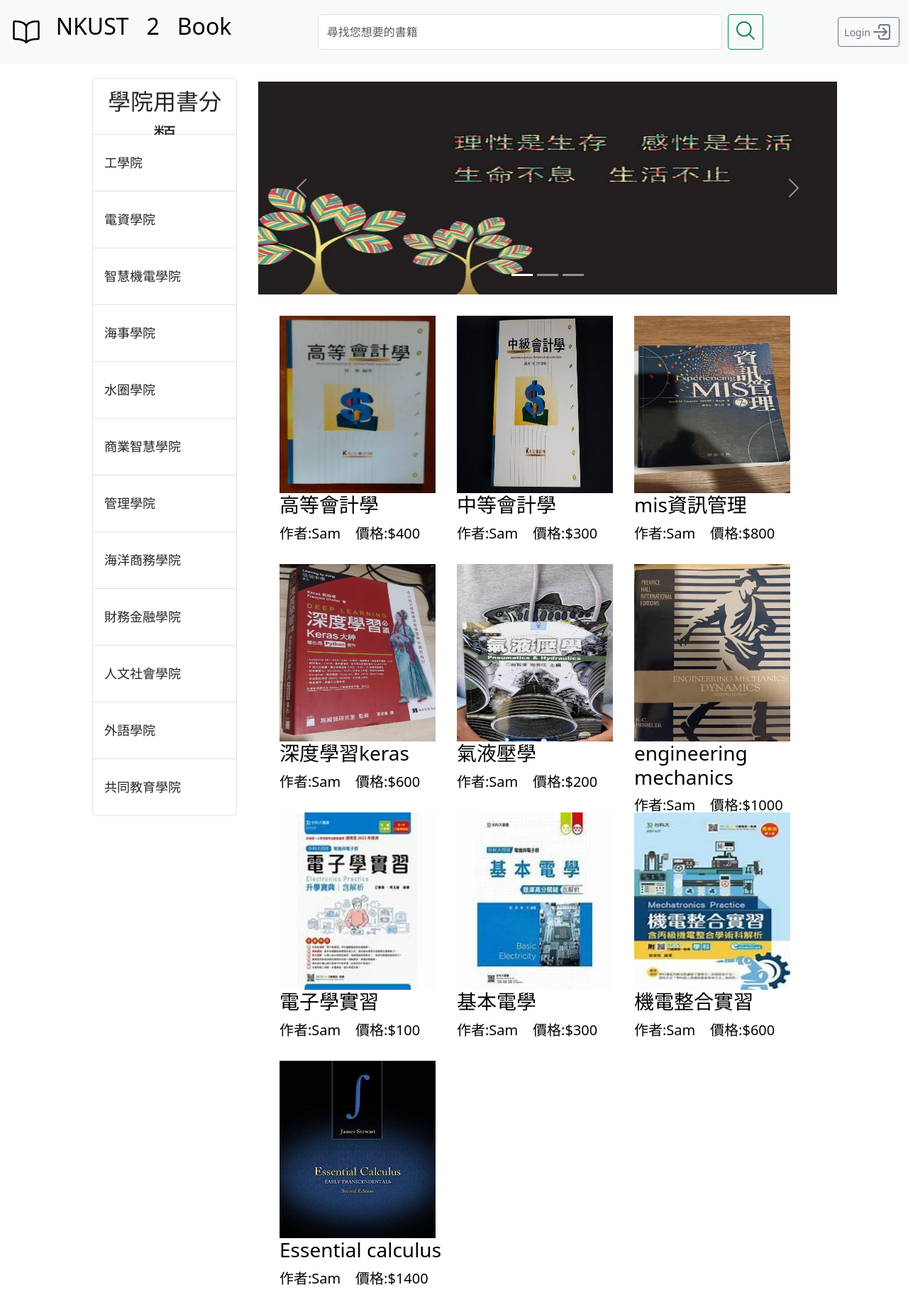
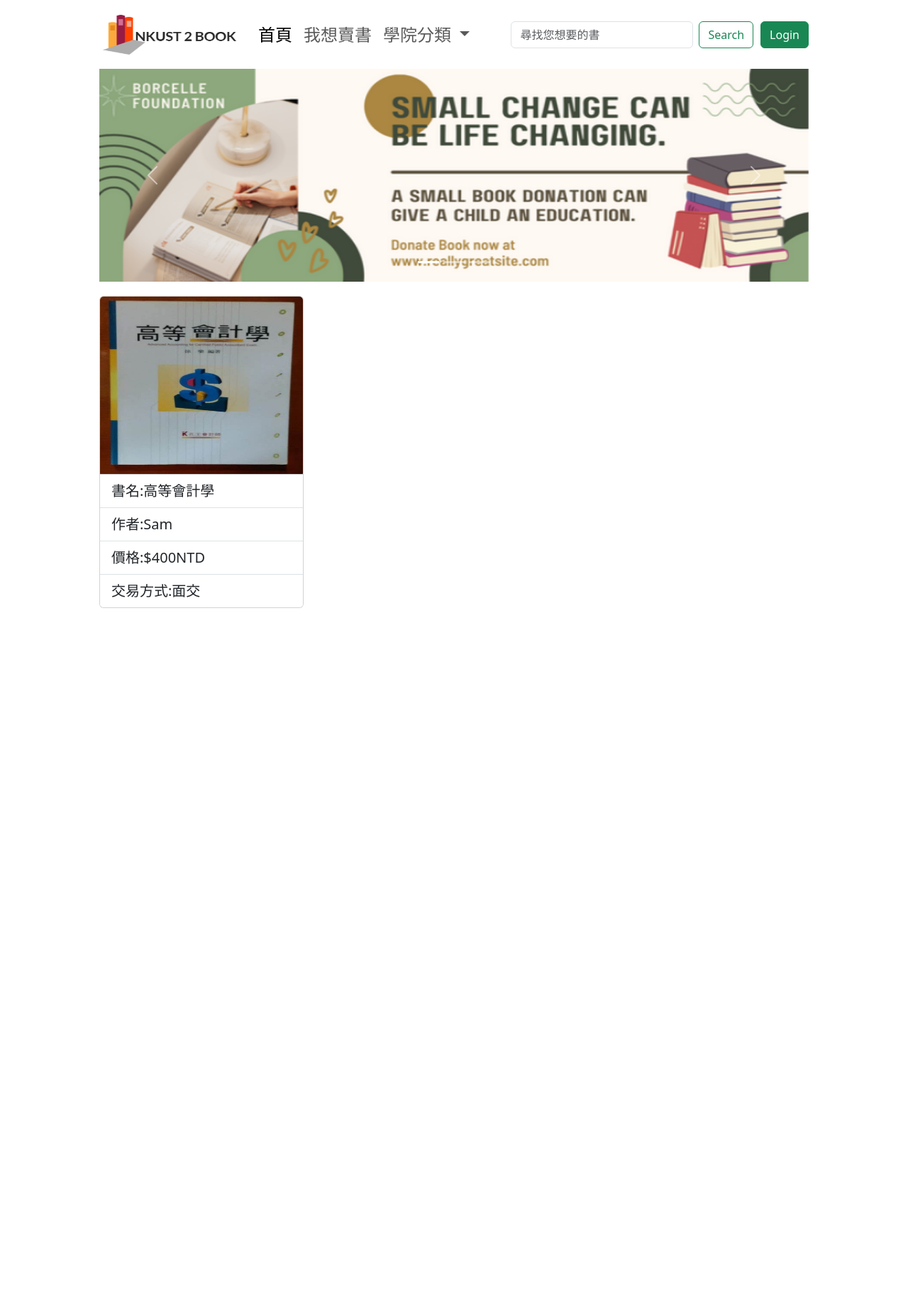
Before and after one commit to cherrytank/nkust_2_book, a PHP site: page /html/main.html in a window 1280 px wide. Shown: the whole page at 71% size. After the commit the page ends 857 px from the top, so only its background shows below. Run offline with PHP 8.4, Linux system fonts and the light colour scheme.

Commit message:
update UI

```diff
--- a/css/main.css
+++ b/css/main.css
@@ -1,6 +1,7 @@
 body{
     height: 100vh;
-    background-color: beige;
+    background-color: #292929;
+    color: #292929;
 }
 
 .a_null{
@@ -10,32 +11,21 @@
 
 .navb{
     min-height: 60px;
-}
-.flax_row{
-    display: flex;
-    flex-flow: row;
+    max-width: 80%;
 }
 
 .navtext{
-    font-size: xx-large;
+    font-size: x-large;
     text-align: center;
     justify-content: center;
-}
-.searchbar{
-    width: 50%;
-    height: 50px;
-}
-
-.searchbar_button{
-    width: 50%;
-    height: 50px;
 }
 
 .back{
     display: flex;
-    flex-flow: row;
+    flex-flow: column;
     height: 100%;
-    padding: 100px;
+    max-width: 80%;
+    padding: 0px 200px 30px;
 }
 
 .slidebar{
@@ -44,56 +34,22 @@
 }
 
 .topslide{
+    display: flex;
+    text-align: center;
+    justify-content: center;
     height: 350px;
     width: 100%;
-}
-
-.midbox{
-    margin-top: 15px;
-    width: 80%;
-    height: 100vh;
-    display: flex;
-    flex-flow: column;
-
-}
-
-.list-group{
-    width: 100%;
-    height: 100px;
-}
-
-.sideclass{
-    height: 100vh;
-    width: 20%;
-    margin-top: 10px;
-    margin-left: 30px;
-    margin-right: 30px;
-}
-
-.class_group_title{
-    text-align: center;
-    font-size: xx-large;
-    width: 100%;
-    min-height: 80px;
-}
-
-.class_group_item{
-    font-size: large;
-    min-height: 80px;
 }
 
 .bookrack{
     height: 100%;
     width: 100%;
-    padding: 20px;
+    padding: 20px 0px;
 }
 
-.books{
-    padding: 10px;
-    width: 250px;
-    height: 350px;
+.bookinfo{
+    font-size: 20px;
 }
-
 .price{
     font-size: 20px;
 }
--- a/html/main.html
+++ b/html/main.html
@@ -9,45 +9,53 @@
         integrity="sha384-KK94CHFLLe+nY2dmCWGMq91rCGa5gtU4mk92HdvYe+M/SXH301p5ILy+dN9+nJOZ" crossorigin="anonymous">
 </head>
 <body>
-<nav class="navbar fixed-top navbar-light bg-light">
-    <div class="container-fluid navb">
-        <a class="navbar-brand flax_row align-items-center" href="#">
-            <img src="../accet/book-outline.svg" alt="" width="50" height="40" class="d-inline-block align-items-center">
-            <p class="navtext align-items-center">&nbsp; NKUST &nbsp; 2 &nbsp; Book</p>
+<nav class="navbar navbar-expand-lg navbar-light sticky-top" style="background-color: white">
+<div class="container-fluid navb navtext">
+    <a class="navbar-brand" href="#">
+        <img src="../accet/logo.png" alt="" width="200" height="70" class="d-inline-block align-text-top">
     </a>
-        <form class="d-flex searchbar">
-            <input class="form-control form-control me-2" type="search" placeholder="尋找您想要的書籍" aria-label="Search">
-            <button class="btn btn-sm btn-outline-success " type="submit">
-                <ion-icon name="search-outline" size="large"></ion-icon>
+    <button class="navbar-toggler" type="button" data-bs-toggle="collapse" data-bs-target="#navbarSupportedContent" aria-controls="navbarSupportedContent" aria-expanded="false" aria-label="Toggle navigation">
+    <span class="navbar-toggler-icon"></span>
     </button>
+    <div class="collapse navbar-collapse" id="navbarSupportedContent">
+    <ul class="navbar-nav me-auto mb-2 mb-lg-0">
+        <li class="nav-item">
+        <a class="nav-link active" aria-current="page" href="#">首頁</a>
+        </li>
+        <li class="nav-item">
+        <a class="nav-link" href="#">我想賣書</a>
+        </li>
+        <li class="nav-item dropdown">
+        <a class="nav-link dropdown-toggle" href="#" id="navbarDropdown" role="button" data-bs-toggle="dropdown" aria-expanded="false">
+            學院分類
+        </a>
+        <ul class="dropdown-menu" aria-labelledby="navbarDropdown">
+            <li><a class="dropdown-item" href="#">電資學院</a></li>
+            <li><a class="dropdown-item" href="#">工學院</a></li>
+            <li><a class="dropdown-item" href="#">智慧機電學院</a></li>
+            <li><a class="dropdown-item" href="#">海事學院</a></li>
+            <li><a class="dropdown-item" href="#">水圈學院</a></li>
+            <li><a class="dropdown-item" href="#">商業智慧學院</a></li>
+            <li><a class="dropdown-item" href="#">管理學院</a></li>
+            <li><a class="dropdown-item" href="#">海洋商務學院</a></li>
+            <li><a class="dropdown-item" href="#">財務金融學院</a></li>
+            <li><a class="dropdown-item" href="#">人文社會學院</a></li>
+            <li><a class="dropdown-item" href="#">外語學院</a></li>
+            <li><a class="dropdown-item" href="#">共同教育學院</a></li>
+            <li><hr class="dropdown-divider"></li>
+            <li><a class="dropdown-item" href="#">不分類</a></li>
+        </ul>
+        </li>
+    </ul>
+    <form class="d-flex">
+        <input class="form-control me-2" type="search" placeholder="尋找您想要的書" aria-label="Search">
+        <button class="btn btn-outline-success" type="submit">Search</button>
     </form>
-        <button class="btn btn-sm btn-outline-secondary d-flex align-items-center " type="button">
-            Login
-            <ion-icon name="log-in-outline" size="large"></ion-icon>
-        </button>
+    <button class="btn btn-success" type="submit" style="margin-left: 10px;">Login</button>
+    </div>
 </div>
 </nav>
-<div class="back">
-    <div class="sideclass">
-        <div class="list-group">
-            <div class="list-group-item  class_group_title">
-                學院用書分類
-            </div>
-            <button type="button" class="list-group-item list-group-item-action class_group_item">工學院</button>
-            <button type="button" class="list-group-item list-group-item-action class_group_item">電資學院</button>
-            <button type="button" class="list-group-item list-group-item-action class_group_item">智慧機電學院</button>
-            <button type="button" class="list-group-item list-group-item-action class_group_item">海事學院</button>
-            <button type="button" class="list-group-item list-group-item-action class_group_item">水圈學院</button>
-            <button type="button" class="list-group-item list-group-item-action class_group_item">商業智慧學院</button>
-            <button type="button" class="list-group-item list-group-item-action class_group_item">管理學院</button>
-            <button type="button" class="list-group-item list-group-item-action class_group_item">海洋商務學院</button>
-            <button type="button" class="list-group-item list-group-item-action class_group_item">財務金融學院</button>
-            <button type="button" class="list-group-item list-group-item-action class_group_item">人文社會學院</button>
-            <button type="button" class="list-group-item list-group-item-action class_group_item">外語學院</button>
-            <button type="button" class="list-group-item list-group-item-action class_group_item">共同教育學院</button>
-        </div>
-    </div>
-    <div class="midbox">
+<div class="back container-fluid">
     <div class="topslide">
         <div id="carouselExampleIndicators" class="carousel slide slidebar" data-bs-ride="carousel">
             <div class="carousel-indicators">
@@ -60,13 +68,13 @@
             </div>
             <div class="carousel-inner">
                 <div class="carousel-item active">
+                    <img src="../accet/R1.png" class="d-block w-100" alt="..." width="100" height="300">
+                </div>
+                <div class="carousel-item">
                     <img src="../accet/R2.png" class="d-block w-100" alt="..." width="100" height="300">
                 </div>
                 <div class="carousel-item">
-                        <img src="../accet/R2.jpg" class="d-block w-100" alt="..." width="100" height="300">
-                    </div>
-                    <div class="carousel-item">
-                        <img src="../accet/R3.jpg" class="d-block w-100" alt="..." width="100" height="300">
+                    <img src="../accet/R3.png" class="d-block w-100" alt="..." width="100" height="300">
                 </div>
             </div>
             <button class="carousel-control-prev" type="button" data-bs-target="#carouselExampleIndicators"
@@ -82,126 +90,17 @@
         </div>
     </div>
         <div class="bookrack d-flex align-content-stretch flex-wrap">
-            <div class="books">
-                <a href="">
-                    <img src="../accet/1.jpg" alt="" height="250px" width="220px">
+            <a class="a_null" href="http://127.0.0.1:5500/html/main.html#">
+                <div class="card" style="width: 18rem;">
+                    <img src="../accet/1.jpg" class="card-img-top" alt="..." height="250px" width="220px">
+                    <ul class="list-group list-group-flush">
+                    <li class="list-group-item bookinfo">書名:高等會計學</li>
+                    <li class="list-group-item bookinfo">作者:Sam</li>
+                    <li class="list-group-item bookinfo">價格:$400NTD</li>
+                    <li class="list-group-item bookinfo">交易方式:面交</li>
+                    </ul>
+                </div>
             </a>
-                <h3>
-                    <a class="a_null" href="">高等會計學</a>
-                </h3>
-                <a class="price a_null">作者:Sam</a>
-                &nbsp;&nbsp;&nbsp;
-                <a class="price a_null">價格:$400</a>
-            </div>
-
-            <div class="books">
-                <a href="">
-                    <img src="../accet/2.jpg" alt="" height="250px" width="220px">
-                </a>
-                <h3>
-                    <a class="a_null" href="">中等會計學</a>
-                </h3>
-                <a class="price a_null">作者:Sam</a>
-                &nbsp;&nbsp;&nbsp;
-                <a class="price a_null">價格:$300</a>
-            </div>
-
-            <div class="books">
-                <a href="">
-                    <img src="../accet/3.jpg" alt="" height="250px" width="220px">
-                </a>
-                <h3>
-                    <a class="a_null" href="">mis資訊管理</a>
-                </h3>
-                <a class="price a_null">作者:Sam</a>
-                &nbsp;&nbsp;&nbsp;
-                <a class="price a_null">價格:$800</a>
-            </div>
-
-            <div class="books">
-                <a href="">
-                    <img src="../accet/4.jpg" alt="" height="250px" width="220px">
-                </a>
-                <h3>
-                    <a class="a_null" href="">深度學習keras</a>
-                </h3>
-                <a class="price a_null">作者:Sam</a>
-                &nbsp;&nbsp;&nbsp;
-                <a class="price a_null">價格:$600</a>
-            </div>
-
-            <div class="books">
-                <a href="">
-                    <img src="../accet/5.jpg" alt="" height="250px" width="220px">
-                </a>
-                <h3>
-                    <a class="a_null" href="">氣液壓學</a>
-                </h3>
-                <a class="price a_null">作者:Sam</a>
-                &nbsp;&nbsp;&nbsp;
-                <a class="price a_null">價格:$200</a>
-            </div>
-
-            <div class="books">
-                <a href="">
-                    <img src="../accet/6.jpg" alt="" height="250px" width="220px">
-                </a>
-                <h3>
-                    <a class="a_null" href="">engineering mechanics</a>
-                </h3>
-                <a class="price a_null">作者:Sam</a>
-                &nbsp;&nbsp;&nbsp;
-                <a class="price a_null">價格:$1000</a>
-            </div>
-
-            <div class="books">
-                <a href="">
-                    <img src="../accet/7.jpg" alt="" height="250px" width="220px">
-                </a>
-                <h3>
-                    <a class="a_null" href="">電子學實習</a>
-                </h3>
-                <a class="price a_null">作者:Sam</a>
-                &nbsp;&nbsp;&nbsp;
-                <a class="price a_null">價格:$100</a>
-            </div>
-
-            <div class="books">
-                <a href="">
-                    <img src="../accet/8.jpg" alt="" height="250px" width="220px">
-                </a>
-                <h3>
-                    <a class="a_null" href="">基本電學</a>
-                </h3>
-                <a class="price a_null">作者:Sam</a>
-                &nbsp;&nbsp;&nbsp;
-                <a class="price a_null">價格:$300</a>
-            </div>
-
-            <div class="books">
-                <a href="">
-                    <img src="../accet/9.jpg" alt="" height="250px" width="220px">
-                </a>
-                <h3>
-                    <a class="a_null" href="">機電整合實習</a>
-                </h3>
-                <a class="price a_null">作者:Sam</a>
-                &nbsp;&nbsp;&nbsp;
-                <a class="price a_null">價格:$600</a>
-            </div>
-
-            <div class="books">
-                <a href="">
-                    <img src="../accet/10.jpg" alt="" height="250px" width="220px">
-                </a>
-                <h3>
-                    <a class="a_null" href="">Essential calculus</a>
-                </h3>
-                <a class="price a_null">作者:Sam</a>
-                &nbsp;&nbsp;&nbsp;
-                <a class="price a_null">價格:$1400</a>
-            </div>
-
         </div>
     </div>
 </div>
```
Also changed, not shown: accet/10.jpg (deleted), accet/2.jpg (deleted), accet/3.jpg (deleted), accet/4.jpg (deleted), accet/5.jpg (deleted), accet/6.jpg (deleted), accet/7.jpg (deleted), accet/8.jpg (deleted), accet/9.jpg (deleted), accet/R.jpg (deleted), accet/R1.png (added), accet/R2.jpg (deleted), accet/R2.png, accet/R3.jpg (deleted), 2 more files. Lines whose indentation alone changed are shown as unchanged.
